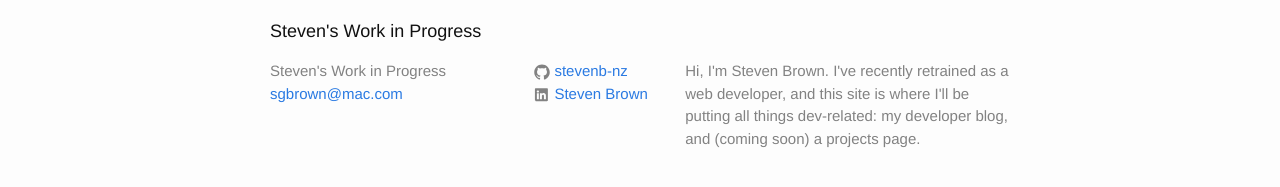
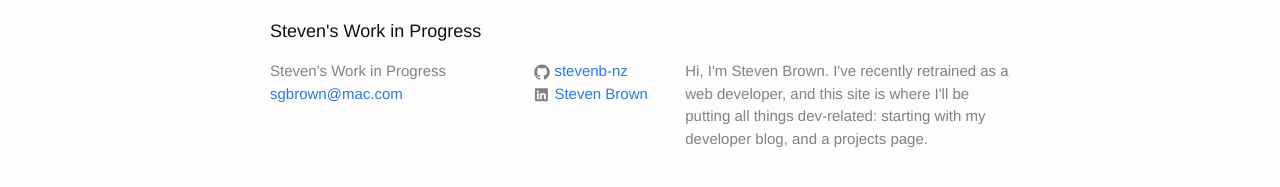
Before and after one commit to stevenb-nz/stevenb-nz.github.io, a Jekyll site: the page built from index.html, in a window 1280 px wide. Shown: the part 309-496 px from the top of the page. Built offline with Jekyll 4.4.1, drawn with Linux system fonts in a browser that asks for light colours.

Commit message:
modified site intro text (removed 'coming soon' re projects page)

```diff
--- a/_config.yml
+++ b/_config.yml
@@ -11,7 +11,7 @@ email: sgbrown@mac.com
 description: > # this means to ignore newlines until "baseurl:"
   Hi, I'm Steven Brown. I've recently retrained as a web developer,
   and this site is where I'll be putting all things dev-related:
-  my developer blog, and (coming soon) a projects page.
+  starting with my developer blog, and a projects page.
 baseurl: "" # the subpath of your site, e.g. /blog
 url: "http://yourdomain.com" # the base hostname & protocol for your site
 github_username:      stevenb-nz
```
